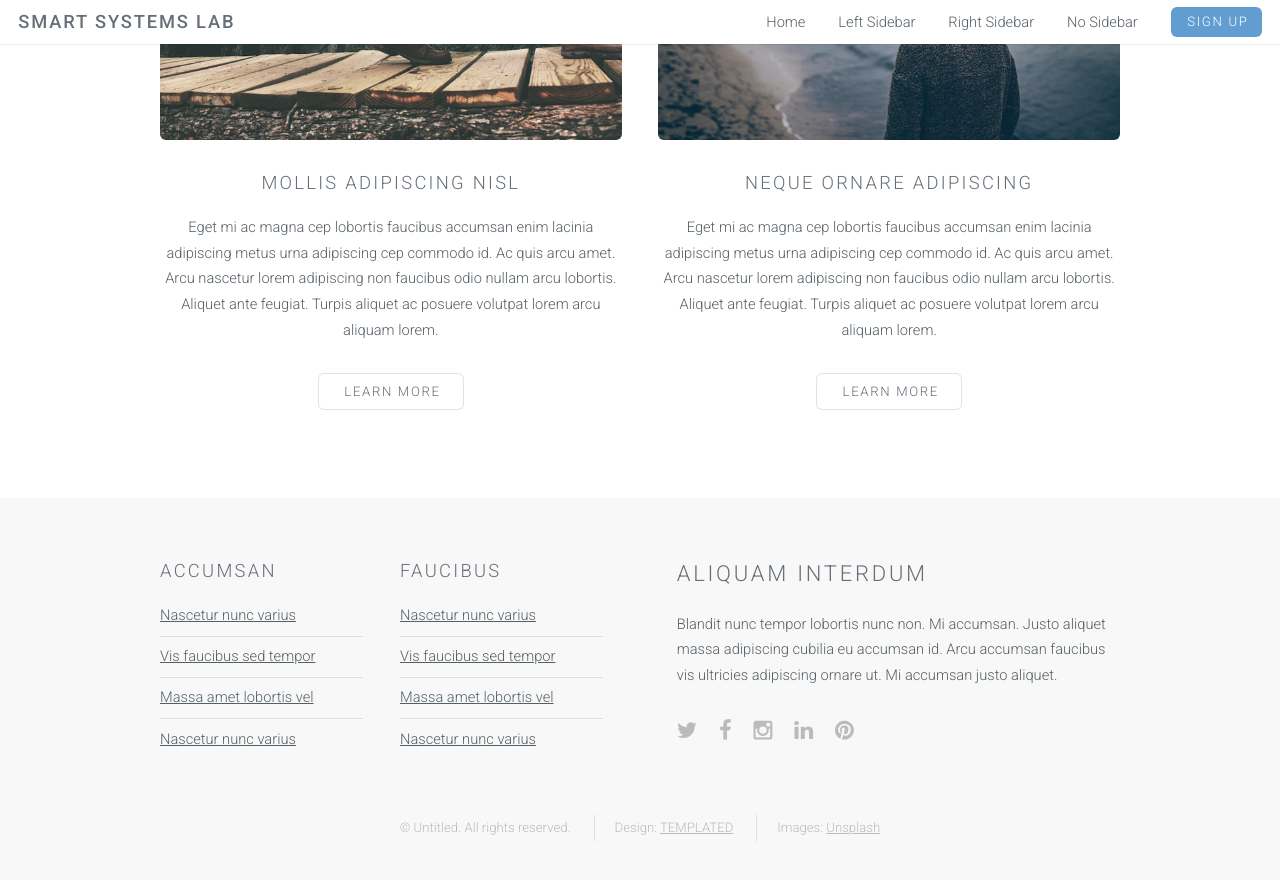
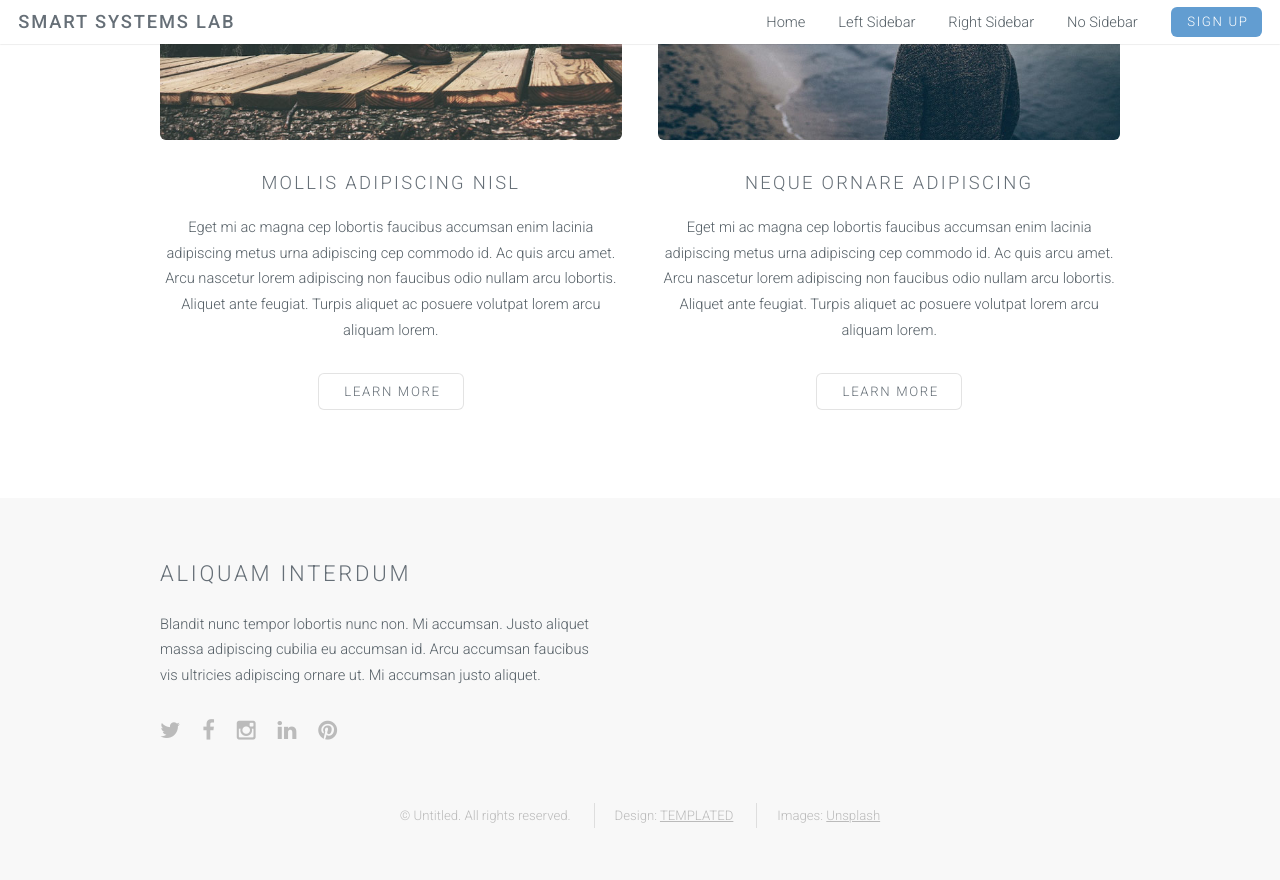
Before and after one commit to smartsystemslab-uf/smartsystemslab-uf.github.io, a Jekyll site: the page no-sidebar.html, which Jekyll copies as it is, in a window 1280 px wide and 900 px high, scrolled down 1344 px. Shown: the top 880 px of the window. Built offline with Jekyll 4.4.1, drawn with Linux system fonts in a browser that asks for light colours.

Commit message:
Adding content

```diff
--- a/no-sidebar.html
+++ b/no-sidebar.html
@@ -88,28 +88,6 @@
 				<div class="container">
 					<div class="row double">
 						<div class="6u">
-							<div class="row collapse-at-2">
-								<div class="6u">
-									<h3>Accumsan</h3>
-									<ul class="alt">
-										<li><a href="#">Nascetur nunc varius</a></li>
-										<li><a href="#">Vis faucibus sed tempor</a></li>
-										<li><a href="#">Massa amet lobortis vel</a></li>
-										<li><a href="#">Nascetur nunc varius</a></li>
-									</ul>
-								</div>
-								<div class="6u">
-									<h3>Faucibus</h3>
-									<ul class="alt">
-										<li><a href="#">Nascetur nunc varius</a></li>
-										<li><a href="#">Vis faucibus sed tempor</a></li>
-										<li><a href="#">Massa amet lobortis vel</a></li>
-										<li><a href="#">Nascetur nunc varius</a></li>
-									</ul>
-								</div>
-							</div>
-						</div>
-						<div class="6u">
 							<h2>Aliquam Interdum</h2>
 							<p>Blandit nunc tempor lobortis nunc non. Mi accumsan. Justo aliquet massa adipiscing cubilia eu accumsan id. Arcu accumsan faucibus vis ultricies adipiscing ornare ut. Mi accumsan justo aliquet.</p>
 							<ul class="icons">
```
